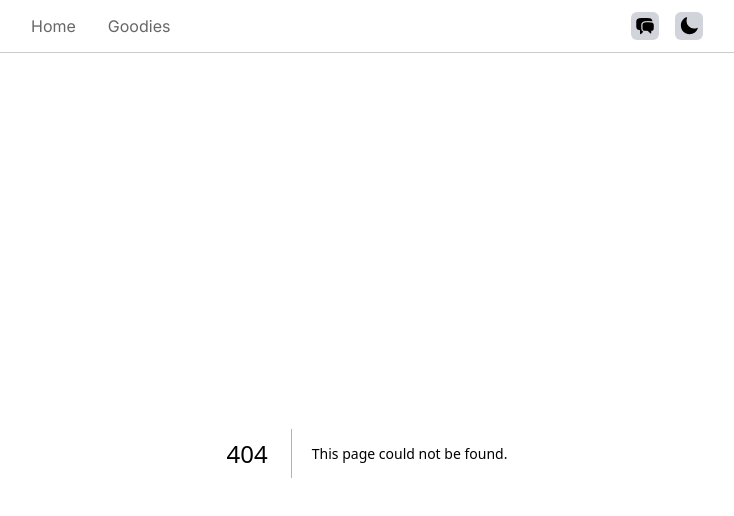
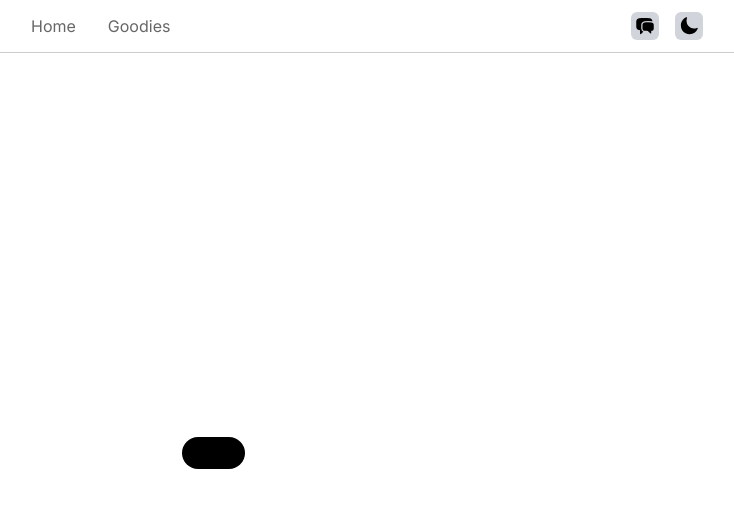
Before and after one commit to aligorgin/frontendali, a Next.js app: page /goodies/animated-items in a window 1280 px wide. Before the commit this address had no page. Shown: the top 516 px of the page, without its empty margins (273-1007 px from the left). Built offline with nearby package versions, Linux system fonts and the light colour scheme.

Commit message:
disable scroll when hambur menu opens

```diff
--- /dev/null
+++ b/src/app/goodies/animated-items/page.tsx
@@ -0,0 +1,45 @@
+'use client';
+
+import clsx from 'clsx';
+import { motion } from 'framer-motion';
+import { useState } from 'react';
+
+let items = [
+	{ id: 'Video', label: 'Video' },
+	{ id: 'Photo', label: 'Photo' },
+	{ id: 'Live', label: 'Live' },
+	{ id: 'Social', label: 'Social' },
+	{ id: 'About', label: 'About' }
+];
+
+export default function AnimatedTabs() {
+	let [activeTab, setActiveTab] = useState(items[0].id);
+
+	return (
+		<div className="flex h-screen items-center justify-center space-x-4">
+			{items.map((tab) => (
+				<button
+					key={tab.id}
+					onClick={() => setActiveTab(tab.id)}
+					style={{
+						WebkitTapHighlightColor: 'transparent'
+					}}
+					className={clsx(
+						activeTab === tab.id ? '' : 'hover:text-white/60',
+						'relative rounded-full px-3 py-1.5 text-sm font-medium text-white outline-sky-400 transition focus-visible:outline-2'
+					)}
+				>
+					{activeTab === tab.id && (
+						<motion.span
+							layoutId="move"
+							className="absolute inset-0 z-10 bg-white mix-blend-difference"
+							style={{ borderRadius: 9999 }}
+							transition={{ type: 'spring', bounce: 0.3, duration: 0.7 }}
+						/>
+					)}
+					{tab.label}
+				</button>
+			))}
+		</div>
+	);
+}
--- a/src/app/goodies/fliping-card/page.tsx
+++ b/src/app/goodies/fliping-card/page.tsx
@@ -1,5 +1,63 @@
-import FlipingCard from '../../../containers/practice/FlipingCard';
+export default function page() {
+	return (
+		<div className="flex h-screen items-center justify-center bg-black">
+			<div className="group h-96 w-[348px] [perspective:1000px]">
+				<div className="relative rounded-xl transition-all duration-500 [transform-style:preserve-3d] group-hover:[transform:rotateY(180deg)]">
+					{/* front side  */}
+					<div className="absolute inset-0 w-full [backface-visibility:hidden]">
+						<div className="rounded-md border-[0.5px] border-gray-300 shadow-lg shadow-white/50">
+							<div className="flex h-[180px] w-full items-center justify-center rounded-tl-md rounded-tr-md bg-gray-300">
+								348*180
+							</div>
+							<div className="flex flex-col space-y-2 rounded-bl-md rounded-br-md bg-white p-4 text-black">
+								<p className="text-lg font-semibold">Card Flip</p>
+								<p>
+									Some quick example text to build on the card title and make up
+									the bulk of the card&apos;s content.
+								</p>
+								{/* <div className="w-fit rounded-md bg-blue-700 px-4 py-2 text-white">
+									Go somewhere
+								</div> */}
+							</div>
+						</div>
+					</div>
 
-export default function page() {
-	return <FlipingCard />;
+					{/* back side  */}
+					<div className="absolute inset-0 w-full [backface-visibility:hidden] [transform:rotateY(180deg)]">
+						<div className="flex min-h-full flex-col rounded-md border-[0.5px] border-gray-300 bg-white text-black shadow-lg shadow-white/50">
+							<div className="flex flex-col space-y-1 p-4">
+								<p className="text-lg font-semibold">Card Flip</p>
+								<p className="font-semibold text-gray-700/70">
+									Support card subtitle
+								</p>
+							</div>
+							<div className="flex h-[180px] w-full items-center justify-center bg-gray-300">
+								Image
+							</div>
+							<div className="flex flex-col space-y-2 p-4">
+								<p>
+									Some quick example text to build on the card title and make up
+									the bulk of the card&apos;s content.
+								</p>
+								<div className="flex space-x-6">
+									<p className="cursor-pointer text-blue-700 hover:underline">
+										Card Link
+									</p>
+									<p className="cursor-pointer text-blue-700 hover:underline">
+										Another Link
+									</p>
+								</div>
+							</div>
+						</div>
+					</div>
+				</div>
+			</div>
+			<div className="fixed bottom-3 px-4 text-center text-white md:hidden">
+				<p>
+					To view the hover effect animation of the card, please check it out on a
+					desktop.
+				</p>
+			</div>
+		</div>
+	);
 }
--- a/src/app/goodies/page.tsx
+++ b/src/app/goodies/page.tsx
@@ -18,6 +18,12 @@ export default function Page() {
 					alt="fliping Card"
 					name="Fliping Card"
 				/>
+				<Goodies
+					href="/animated-items"
+					src="/AnimatedItems.png"
+					alt="Animated Items"
+					name="Animated ITems"
+				/>
 			</div>
 		</motion.div>
 	);
--- a/src/app/temp/page.tsx
+++ b/src/app/temp/page.tsx
@@ -3,14 +3,13 @@
 import Component2 from '@/containers/practice/states/CustomHook';
 import StaleClosure from '../../containers/practice/states/StaleClosure';
 import Post from '../../containers/practice/states/WrongFetchDataWithUseEffect';
-import FlipingCard from '../../containers/practice/FlipingCard';
 import Slides from '../../containers/practice/CarouselSlider';
 import Console from '../../containers/practice/Console';
 
 export default function Page() {
 	return (
 		<div className="flex min-h-screen items-center justify-center">
-			<FlipingCard />
+			<Slides />
 		</div>
 	);
 }
--- a/src/containers/Header.tsx
+++ b/src/containers/Header.tsx
@@ -11,10 +11,16 @@ import { motion } from 'framer-motion';
 
 export default function Header() {
 	const [index, setIndex] = useState(0);
-	const { setOpen } = useContext(ModelContext);
+	const { setOpen, isOpen } = useContext(ModelContext);
 	const text = useDelayedText("ello, I'm Ali", 500);
 
+	// this interference with nav hambur menu!
 	useEffect(() => {
+		// if (isOpen) {
+		// 	document.body.style.overflow = 'hidden';
+		// } else {
+		// 	document.body.style.overflow = 'auto';
+		// }
 		const timeOut = setTimeout(() => {
 			let next = index + 1;
 			if (next === 3) {
@@ -26,7 +32,7 @@ export default function Header() {
 		return () => {
 			clearTimeout(timeOut);
 		};
-	}, [index]);
+	}, [index, isOpen]);
 
 	return (
 		<motion.header
--- a/src/containers/components/BurgerMenu.tsx
+++ b/src/containers/components/BurgerMenu.tsx
@@ -1,7 +1,7 @@
 import clsx from 'clsx';
 import Link from 'next/link';
 import { usePathname } from 'next/navigation';
-import React, { useState } from 'react';
+import React, { useState, useEffect } from 'react';
 
 interface Props {
 	children?: React.ReactNode;
@@ -22,6 +22,15 @@ export default function BurgerMenu({ children }: Props) {
 			path: '/goodies'
 		}
 	];
+
+	// todo : fix this
+	useEffect(() => {
+		if (isMenuOpen) {
+			document.body.style.overflow = 'hidden';
+		} else {
+			document.body.style.overflow = 'auto';
+		}
+	}, [isMenuOpen]);
 
 	function toggleMenu() {
 		setIsMenuOpen(!isMenuOpen);
--- a/src/containers/components/Goodies.tsx
+++ b/src/containers/components/Goodies.tsx
@@ -24,7 +24,7 @@ export default function Goodies({ src, alt, name, href }: Props) {
 				src={`${src}`}
 				fill
 				sizes="(max-width: 768px) 100vw, (max-width: 1200px) 50vw, 33vw"
-				className="rounded-md"
+				className="rounded-md object-cover"
 				alt={alt}
 				priority
 				onLoad={handleImageLoad}
--- a/src/containers/practice/FlipingCard.tsx
+++ /dev/null
@@ -1,63 +0,0 @@
-export default function FlipingCard() {
-	return (
-		<div className="flex h-screen items-center justify-center bg-black">
-			<div className="group h-96 w-[348px] [perspective:1000px]">
-				<div className="relative rounded-xl transition-all duration-500 [transform-style:preserve-3d] group-hover:[transform:rotateY(180deg)]">
-					{/* front side  */}
-					<div className="absolute inset-0 w-full [backface-visibility:hidden]">
-						<div className="rounded-md border-[0.5px] border-gray-300 shadow-lg shadow-white/50">
-							<div className="flex h-[180px] w-full items-center justify-center rounded-tl-md rounded-tr-md bg-gray-300">
-								348*180
-							</div>
-							<div className="flex flex-col space-y-2 rounded-bl-md rounded-br-md bg-white p-4 text-black">
-								<p className="text-lg font-semibold">Card Flip</p>
-								<p>
-									Some quick example text to build on the card title and make up
-									the bulk of the card&apos;s content.
-								</p>
-								{/* <div className="w-fit rounded-md bg-blue-700 px-4 py-2 text-white">
-									Go somewhere
-								</div> */}
-							</div>
-						</div>
-					</div>
-
-					{/* back side  */}
-					<div className="absolute inset-0 w-full [backface-visibility:hidden] [transform:rotateY(180deg)]">
-						<div className="flex min-h-full flex-col rounded-md border-[0.5px] border-gray-300 bg-white text-black shadow-lg shadow-white/50">
-							<div className="flex flex-col space-y-1 p-4">
-								<p className="text-lg font-semibold">Card Flip</p>
-								<p className="font-semibold text-gray-700/70">
-									Support card subtitle
-								</p>
-							</div>
-							<div className="flex h-[180px] w-full items-center justify-center bg-gray-300">
-								Image
-							</div>
-							<div className="flex flex-col space-y-2 p-4">
-								<p>
-									Some quick example text to build on the card title and make up
-									the bulk of the card&apos;s content.
-								</p>
-								<div className="flex space-x-6">
-									<p className="cursor-pointer text-blue-700 hover:underline">
-										Card Link
-									</p>
-									<p className="cursor-pointer text-blue-700 hover:underline">
-										Another Link
-									</p>
-								</div>
-							</div>
-						</div>
-					</div>
-				</div>
-			</div>
-			<div className="fixed bottom-3 px-4 text-center text-white md:hidden">
-				<p>
-					To view the hover effect animation of the card, please check it out on a
-					desktop.
-				</p>
-			</div>
-		</div>
-	);
-}
```
Also changed, not shown: public/AnimatedItems.png (added).
